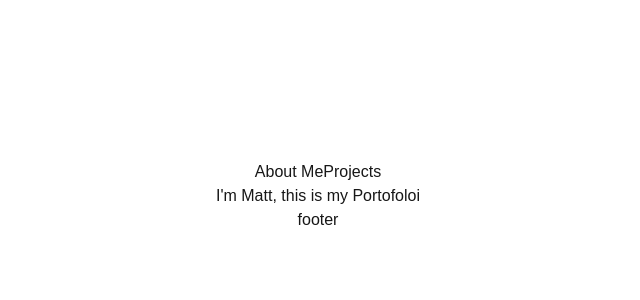
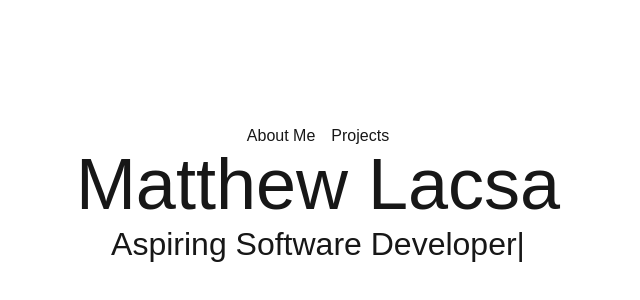
Before and after one commit to MatthewLacsa/portfolio, a Next.js app in the folder portfolio-mattlcs/: page / in a window 1280 px wide. Shown: the part 204-504 px from the top of the page, without its empty margins (322-962 px from the left). Built offline with nearby package versions, Linux system fonts and the light colour scheme.

Commit message:
portfolio website name and description

```diff
--- a/portfolio-mattlcs/src/app/page.tsx
+++ b/portfolio-mattlcs/src/app/page.tsx
@@ -1,21 +1,35 @@
-import Image from "next/image";
+"use client"
+import { TypeAnimation } from 'react-type-animation';
 
 export default function Home() {
   return (
     <div className="h-screen flex flex-col items-center justify-center">
-      <div className="">
-        <a href="portfolio-mattlcs\src\pages\AboutMe.tsx">About Me</a>
-        <a href="portfolio-mattlcs\src\pages\Projects.tsx">Projects</a>
+      <div className="flex gap-4">
+        <a href="/aboutme">About Me</a>
+        <a href="/projects">Projects</a>
       </div>
 
-
-
-      <div className="">
-        <p>I'm Matt, this is my Portofoloi</p>
+      <div className="text-7xl">
+        <p>Matthew Lacsa</p>
       </div>
 
       <div className="">
-        <p>footer</p>
+         <TypeAnimation
+            sequence={[
+            'CS @ Dalhousie University',
+            1000,
+            'Aspiring Software Developer',
+            1000,
+            'Data Entry Clerk @ Halina',
+            1000,
+            'Code Reviewer @ Outlier',
+            1000,
+            ]}
+            wrapper="span"
+            speed={50}
+            style={{ fontSize: '2em', display: 'inline-block' }}
+            repeat={Infinity}
+          />
       </div>
     </div>
   );
```
Also changed, not shown: portfolio-mattlcs/package.json (+6 -5 lines), 1 other file (tests, documents, lock files or other folders).
